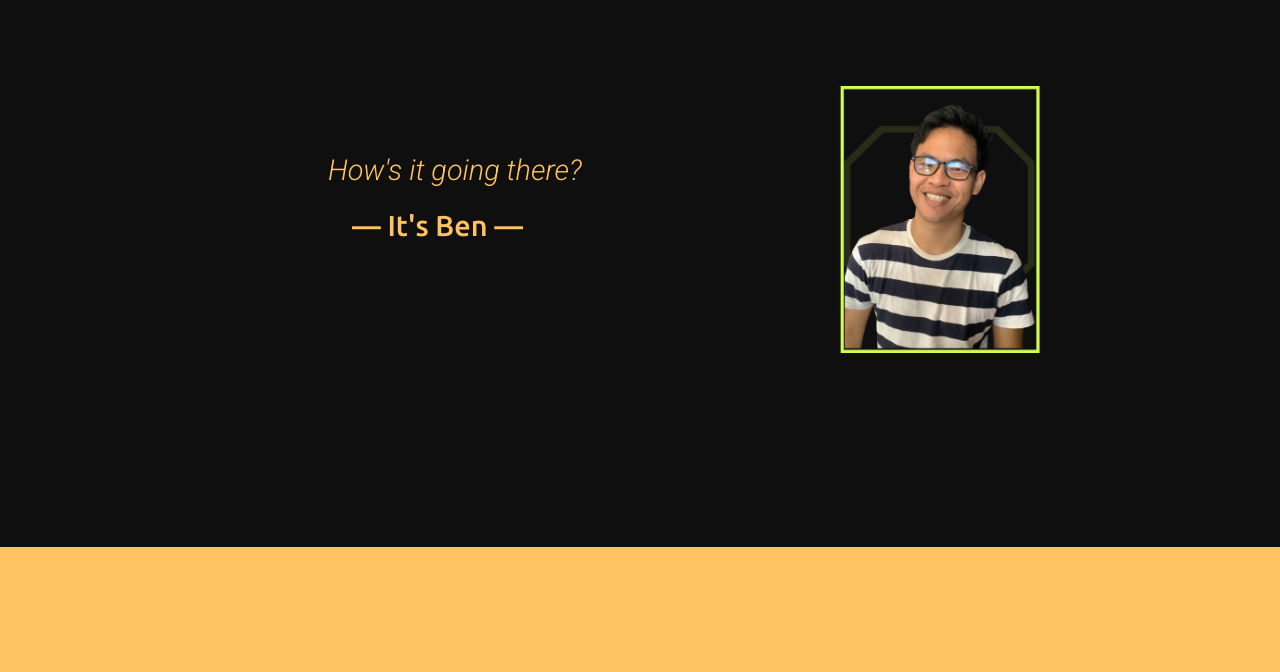
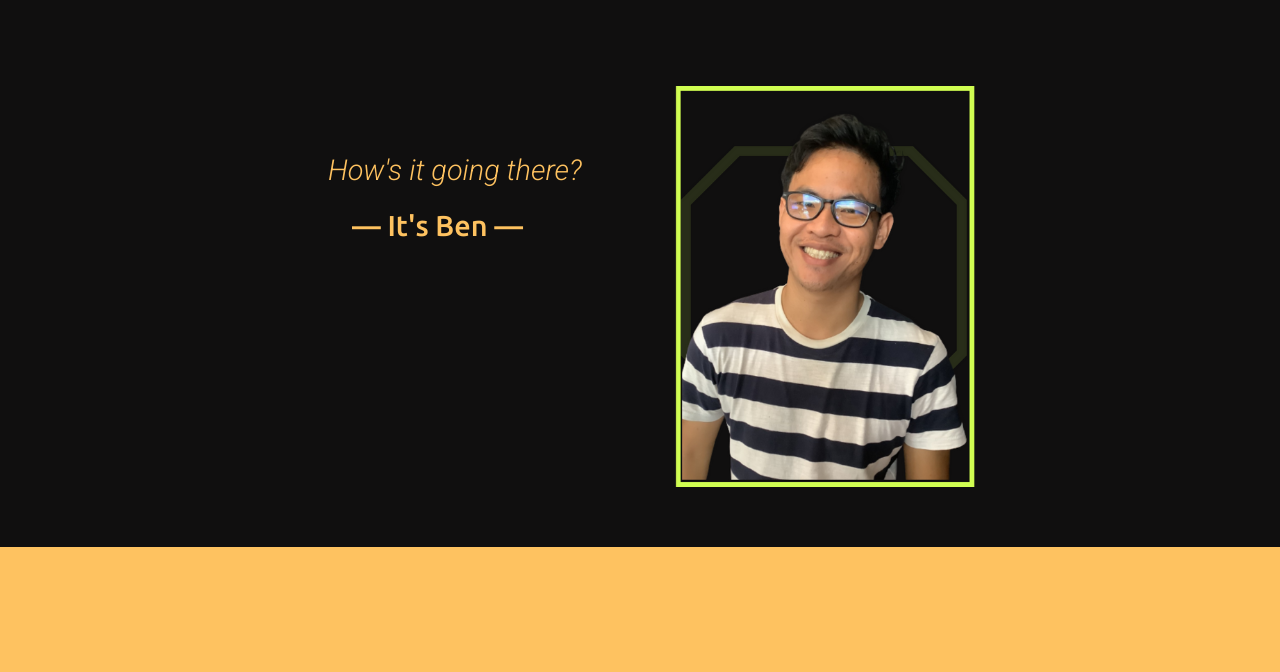
Before and after one commit to bnbby/benbabyworld, a plain HTML site: page index.html in a window 1280 px wide. Shown: the part 104-776 px from the top of the page. Drawn offline with nearby package versions, Linux system fonts and the light colour scheme; files that its build step writes are made by us from their sources; a web font is replaced by a local one.

Commit message:
Update styles.css

```diff
--- a/css/styles.css
+++ b/css/styles.css
@@ -29,10 +29,10 @@ color: #FEC260;
   font-size: 90%;
   text-align: center;
 }
+
 .profile-image {
-  width: 200px;
-  position: absolute;
-  right: 15rem;
+  width: 300px;
+  position: static;
 }
 
 
```
